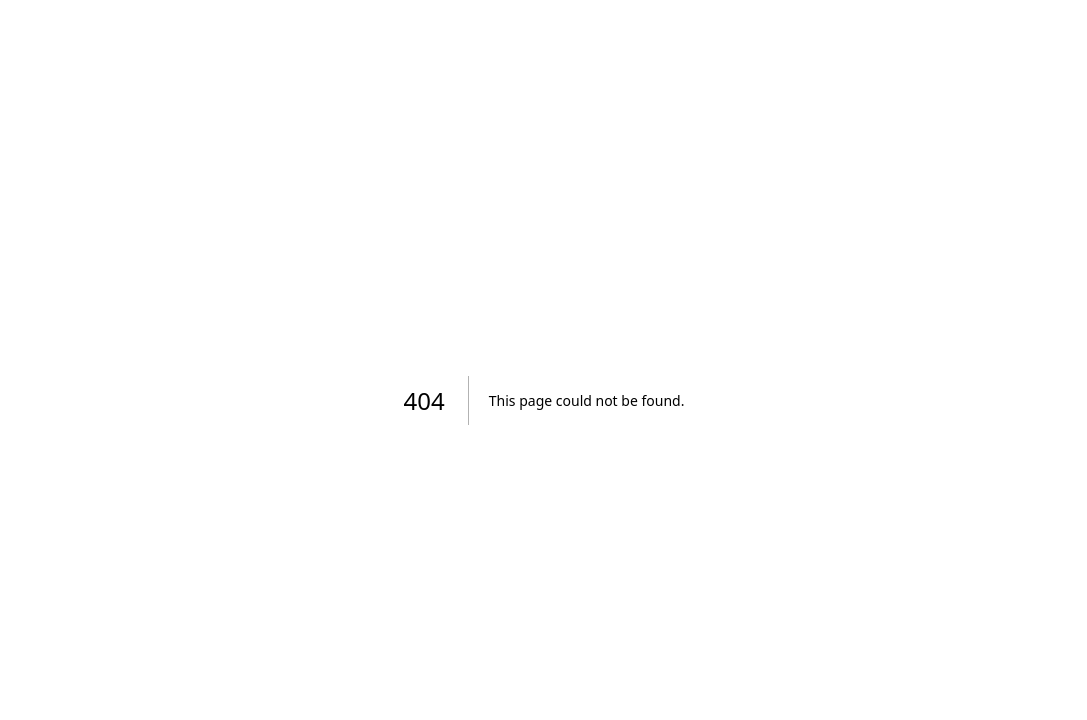
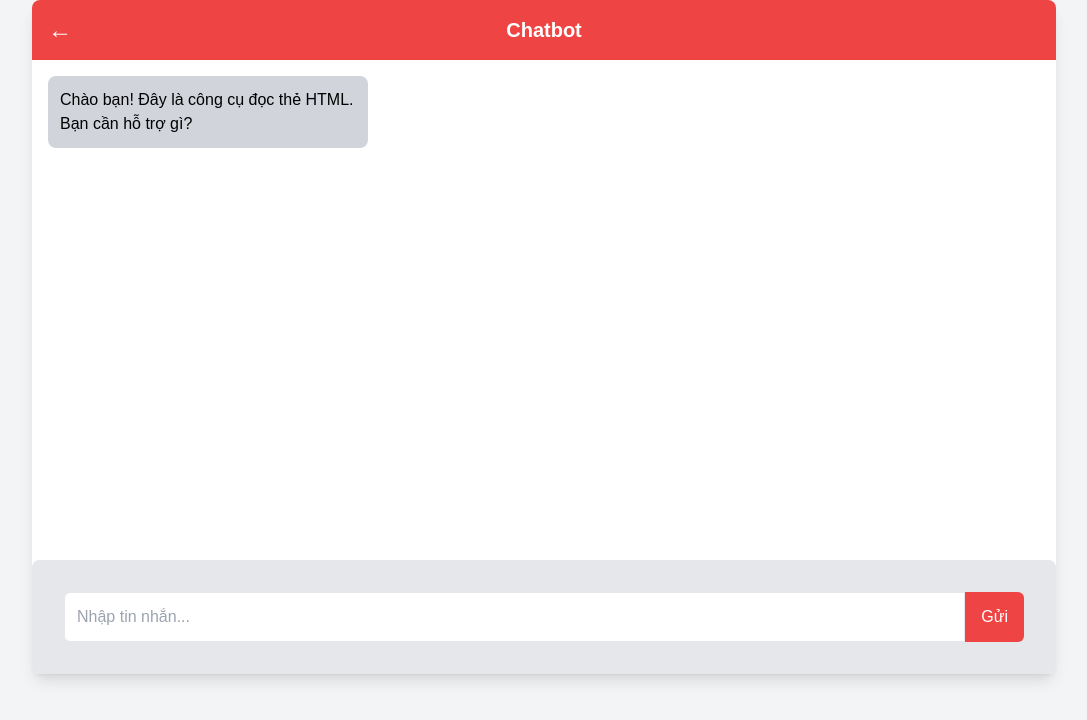
Before and after one commit to dinhtanloc/Scrawler-Web-data-using-DSA-Algorithm, a Next.js app in the folder frontend/: page /chatbot in a window 1280 px wide. Before the commit this address had no page. Shown: the top 720 px of the page, without its empty margins (96-1183 px from the left). Built offline with nearby package versions, Linux system fonts and the light colour scheme.

Commit message:
Add: Trang chatbot

```diff
--- /dev/null
+++ b/frontend/src/app/chatbot/page.js
@@ -0,0 +1,96 @@
+"use client";
+
+import { useState, useEffect, useRef } from "react";
+import { useRouter } from "next/navigation";
+import MessageBubble from "@/components/MessageBubble";
+import ChatInput from "@/components/ChatInput";
+
+export default function ChatbotPage() {
+  const [messages, setMessages] = useState([
+    { sender: "bot", text: "Chào bạn! Đây là công cụ đọc thẻ HTML. Bạn cần hỗ trợ gì?" },
+  ]);
+  const messagesEndRef = useRef(null);
+
+  const router = useRouter();
+
+  const handleSendMessage = (message) => {
+    setMessages((prevMessages) => [...prevMessages, { sender: "user", text: message }]);
+
+    // Gửi tin nhắn đến API
+    fetch("/api/chatbot", {
+      method: "POST",
+      headers: {
+        "Content-Type": "application/json",
+      },
+      body: JSON.stringify({ message }),
+    })
+      .then((response) => response.json())
+      .then((data) => {
+        // Thêm tin nhắn của bot vào danh sách
+        setMessages((prevMessages) => [
+          ...prevMessages,
+          { sender: "bot", text: data.reply },
+        ]);
+      })
+      .catch((error) => {
+        console.error("Error:", error);
+        setMessages((prevMessages) => [
+          ...prevMessages,
+          { sender: "bot", text: "Xin lỗi, đã xảy ra lỗi!" },
+        ]);
+      });
+  };
+
+  // Cuộn tới tin nhắn mới nhất
+  useEffect(() => {
+    if (messagesEndRef.current) {
+      messagesEndRef.current.scrollIntoView({ behavior: "smooth" });
+    }
+  }, [messages]);
+
+  return (
+    <div
+      className={`min-h-screen flex justify-center bg-gray-100 dark:bg-gray-900`}
+    >
+      <div className="relative w-full max-w-screen-lg bg-white dark:bg-gray-800 rounded-lg shadow-lg flex flex-col h-full">
+        {/* Header */}
+        <header className="relative p-4 bg-red-500 text-white text-center text-xl font-bold rounded-t-lg">
+          {/* Nút quay về */}
+          <button
+            onClick={() => router.push("/")}
+            className="absolute left-4 top-1/2 transform -translate-y-1/2 text-white text-2xl"
+          >
+            ←
+          </button>
+          Chatbot
+        </header>
+
+        {/* Khu vực hiển thị tin nhắn */}
+        <div
+          className="flex-1 overflow-y-auto p-4"
+          style={{
+            minHeight: "500px", // Đặt chiều cao tối thiểu cố định
+            maxHeight: "calc(100vh - 200px)", // Hạn chế tối đa chiều cao
+          }}
+        >
+          {messages.map((msg, index) => (
+            <MessageBubble key={index} sender={msg.sender} text={msg.text} />
+          ))}
+          {/* Thẻ đánh dấu để cuộn tới */}
+          <div ref={messagesEndRef} />
+        </div>
+
+        {/* Khu vực nhập liệu */}
+        <div
+          className="bg-gray-200 dark:bg-gray-700 p-4"
+          style={{
+            marginBottom: "0px",
+            borderRadius: "7px",
+          }}
+        >
+          <ChatInput onSend={handleSendMessage} />
+        </div>
+      </div>
+    </div>
+  );
+}
--- a/frontend/src/app/page.js
+++ b/frontend/src/app/page.js
@@ -1,6 +1,7 @@
 "use client";
 
 import { useState } from "react";
+import { useRouter } from "next/navigation"; // Import useRouter
 import Tooltip from "@/components/Tooltip";
 import UploadHTML from "@/components/UploadHTML";
 import Spinner from "@/components/Spinner";
@@ -14,10 +15,13 @@ export default function Home() {
   const [loading, setLoading] = useState(false);
   const [isDarkMode, setIsDarkMode] = useState(false);
 
+  const router = useRouter(); // Khởi tạo router
+
   const toggleDarkMode = () => {
     setIsDarkMode(!isDarkMode);
     document.documentElement.classList.toggle("dark");
   };
+
 
   const handleViewHtml = () => {
     setLoading(true);
@@ -64,7 +68,7 @@ export default function Home() {
   };
 
   const handleChatBot = () => {
-    alert("Chuyển đến Chat Bot!");
+    router.push("/chatbot"); // Điều hướng sang trang /chatbot
   };
 
   const handleUpload = (html) => {
--- /dev/null
+++ b/frontend/src/components/ChatInput.js
@@ -0,0 +1,40 @@
+import { useState } from "react";
+
+export default function ChatInput({ onSend }) {
+  const [input, setInput] = useState("");
+
+  const handleSend = () => {
+    if (input.trim()) {
+      onSend(input);
+      setInput(""); // Xóa nội dung sau khi gửi
+    }
+  };
+
+  const handleKeyDown = (e) => {
+    if (e.key === "Enter") {
+      e.preventDefault();
+      handleSend();
+    }
+  };
+
+  return (
+    <div className="p-4 bg-gray-200 dark:bg-gray-700 rounded-b-lg">
+      <div className="flex">
+        <input
+          type="text"
+          value={input}
+          onChange={(e) => setInput(e.target.value)}
+          onKeyDown={handleKeyDown}
+          placeholder="Nhập tin nhắn..."
+          className="flex-1 p-3 border rounded-l-md focus:outline-none dark:bg-gray-600 dark:text-white"
+        />
+        <button
+          onClick={handleSend}
+          className="bg-red-500 text-white px-4 py-3 rounded-r-md hover:bg-red-600"
+        >
+          Gửi
+        </button>
+      </div>
+    </div>
+  );
+}
--- /dev/null
+++ b/frontend/src/components/MessageBubble.js
@@ -0,0 +1,20 @@
+export default function MessageBubble({ sender, text }) {
+    const isUser = sender === "user";
+    return (
+      <div
+        className={`flex ${
+          isUser ? "justify-end" : "justify-start"
+        } mb-4`}
+      >
+        <div
+          className={`p-3 rounded-lg max-w-xs ${
+            isUser
+              ? "bg-blue-500 text-white"
+              : "bg-gray-300 text-black"
+          }`}
+        >
+          {text}
+        </div>
+      </div>
+    );
+  }
```
